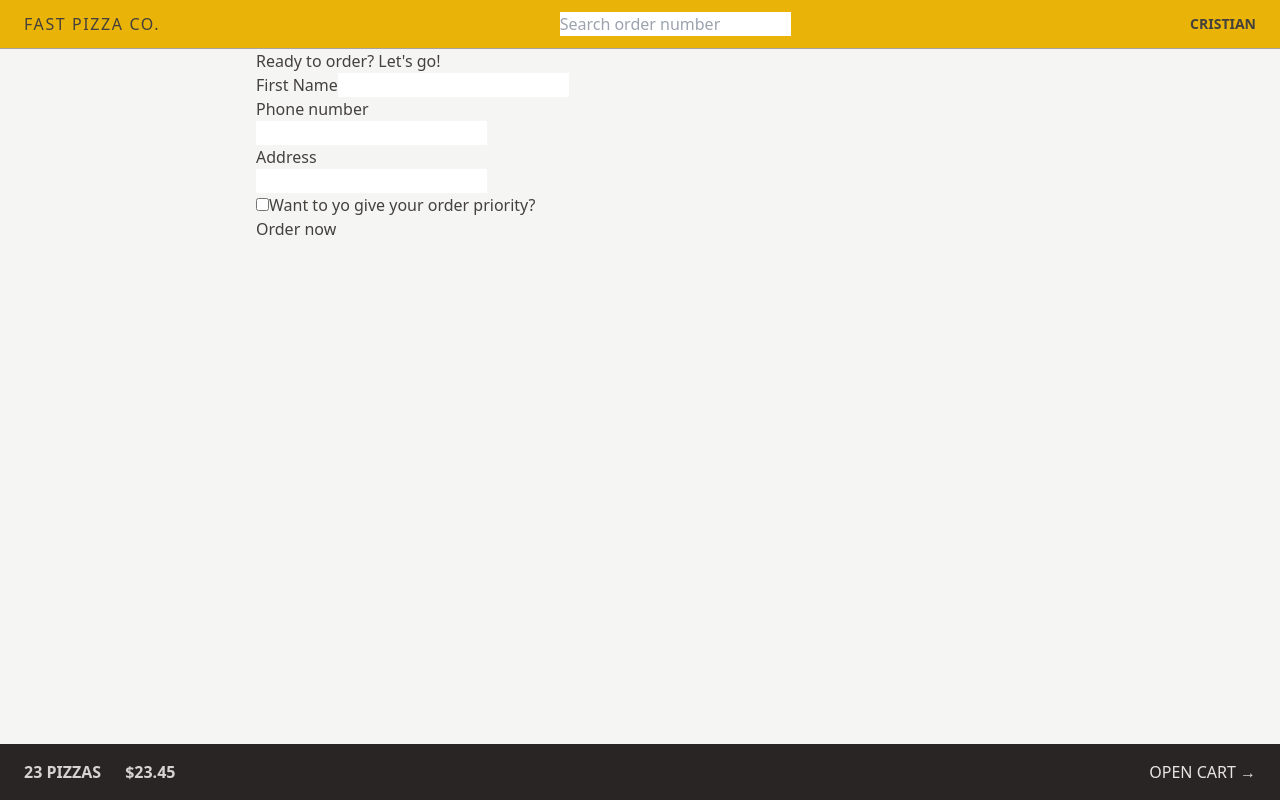
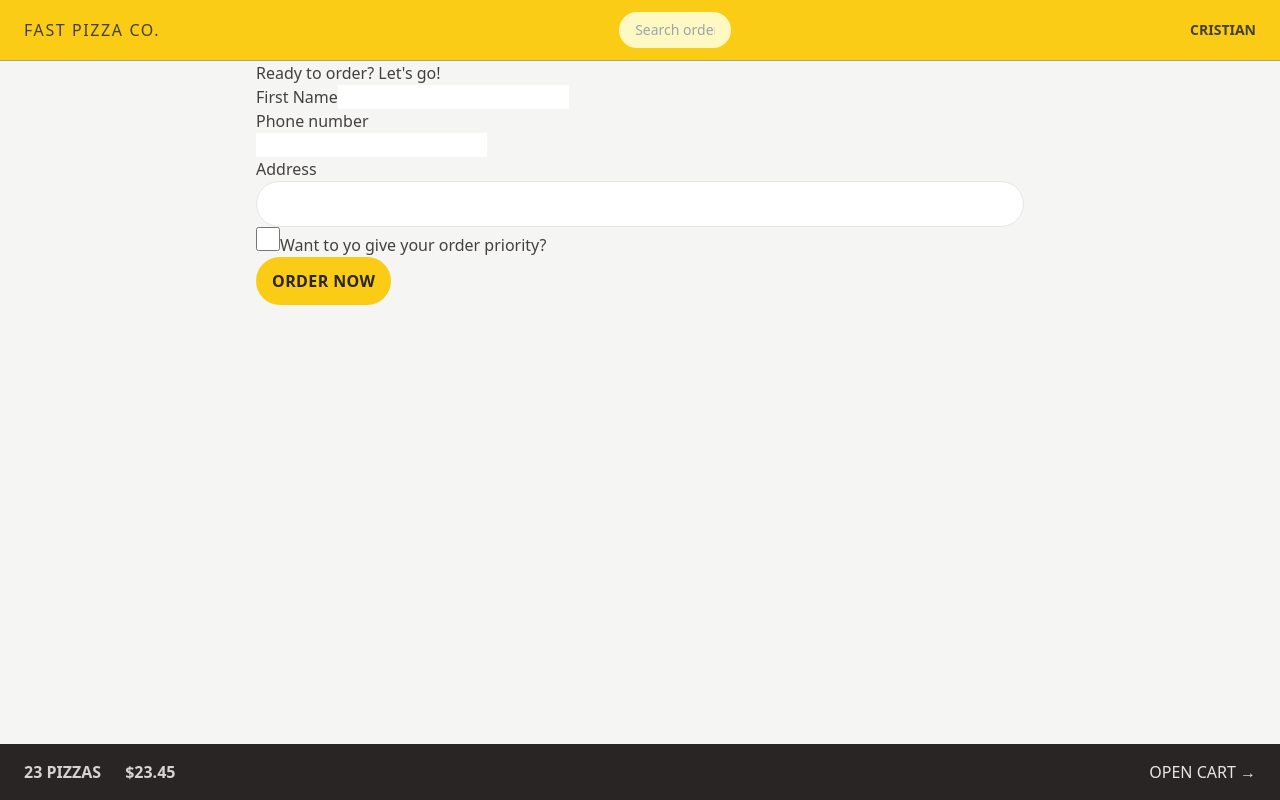
Before and after one commit to Cr1sti4n85/pizza-app, a React (Vite) app: page /order/new in a window 1280 px wide. Built offline with nearby package versions, Linux system fonts and the light colour scheme.

Commit message:
Add style to buttons, form and links

```diff
--- a/src/features/cart/Cart.jsx
+++ b/src/features/cart/Cart.jsx
@@ -29,7 +29,12 @@ function Cart() {
 
   return (
     <div>
-      <Link to="/menu">&larr; Back to menu</Link>
+      <Link
+        to="/menu"
+        className="text-sm text-blue-500 hover:text-blue-700 hover:underline"
+      >
+        &larr; Back to menu
+      </Link>
 
       <h2>Your cart, %NAME%</h2>
 
--- a/src/features/order/CreateOrder.jsx
+++ b/src/features/order/CreateOrder.jsx
@@ -4,7 +4,7 @@ import { createOrder } from "../../services/apiRestaurant";
 // https://uibakery.io/regex-library/phone-number
 const isValidPhone = (str) =>
   /^\+?\d{1,4}?[-.\s]?\(?\d{1,3}?\)?[-.\s]?\d{1,4}[-.\s]?\d{1,4}[-.\s]?\d{1,9}$/.test(
-    str
+    str,
   );
 
 const fakeCart = [
@@ -63,12 +63,18 @@ function CreateOrder() {
         <div>
           <label>Address</label>
           <div>
-            <input type="text" name="address" required />
+            <input
+              className="w-full rounded-full border border-stone-200 px-4 py-2 text-sm transition-all duration-300 placeholder:text-stone-400 focus:outline-none focus:ring focus:ring-yellow-400 md:px-6 md:py-3"
+              type="text"
+              name="address"
+              required
+            />
           </div>
         </div>
 
         <div>
           <input
+            className="h-6 w-6 accent-yellow-400 focus:bg-yellow-300 focus:outline-none focus:ring focus:ring-yellow-300 focus:ring-offset-1"
             type="checkbox"
             name="priority"
             id="priority"
@@ -80,7 +86,10 @@ function CreateOrder() {
 
         <div>
           <input type="hidden" name="cart" value={JSON.stringify(cart)}></input>
-          <button disabled={isSubmitting}>
+          <button
+            disabled={isSubmitting}
+            className="inline-block rounded-full bg-yellow-400 px-4 py-3 font-semibold uppercase tracking-wide text-stone-800 transition-colors duration-300 hover:bg-yellow-300 focus:bg-yellow-300 focus:outline-none focus:ring focus:ring-yellow-300 focus:ring-offset-2 disabled:cursor-not-allowed"
+          >
             {isSubmitting ? "Placing Order" : "Order now"}
           </button>
         </div>
--- a/src/features/order/SearchOrder.jsx
+++ b/src/features/order/SearchOrder.jsx
@@ -18,6 +18,7 @@ function SearchOrder() {
         placeholder="Search order number"
         value={query}
         onChange={(e) => setQuery(e.target.value)}
+        className="w-28 rounded-full bg-yellow-100 px-4 py-2 text-sm"
       ></input>
     </form>
   );
--- a/src/ui/Header.jsx
+++ b/src/ui/Header.jsx
@@ -4,7 +4,7 @@ import Username from "../features/user/Username";
 
 function Header() {
   return (
-    <header className="flex items-center justify-between border-b border-stone-400 bg-yellow-500 px-4 py-3 uppercase sm:px-6">
+    <header className="flex items-center justify-between border-b border-stone-400 bg-yellow-400 px-4 py-3 uppercase sm:px-6">
       <Link to="/" className="tracking-widest">
         Fast Pizza Co.
       </Link>
```
Also changed, not shown: 1 other file (tests, documents, lock files or other folders).
